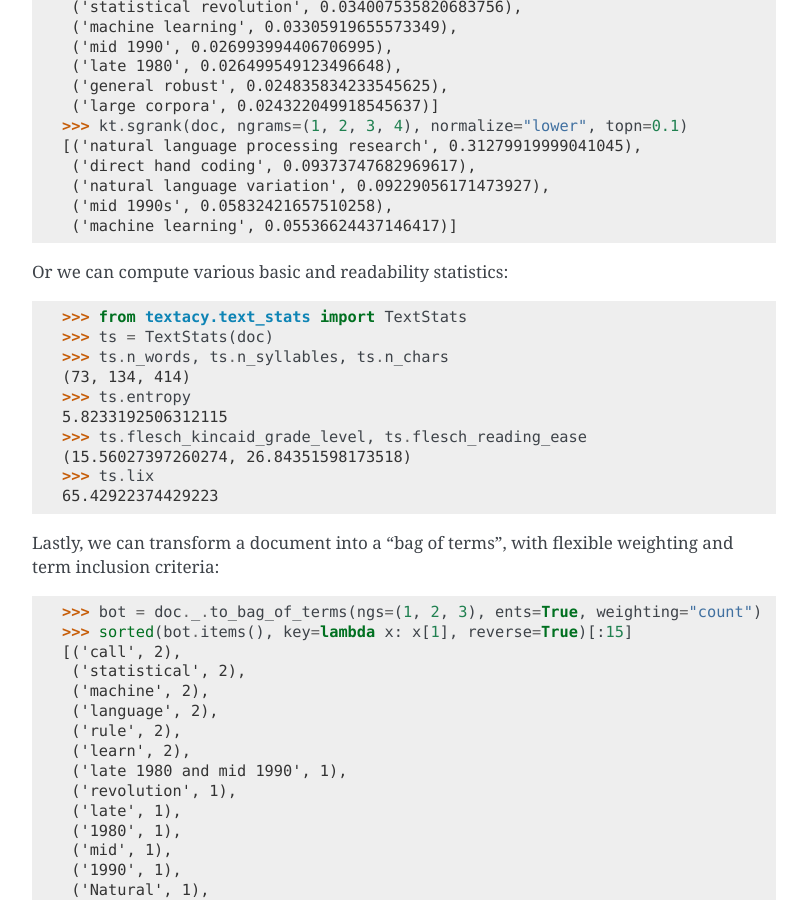
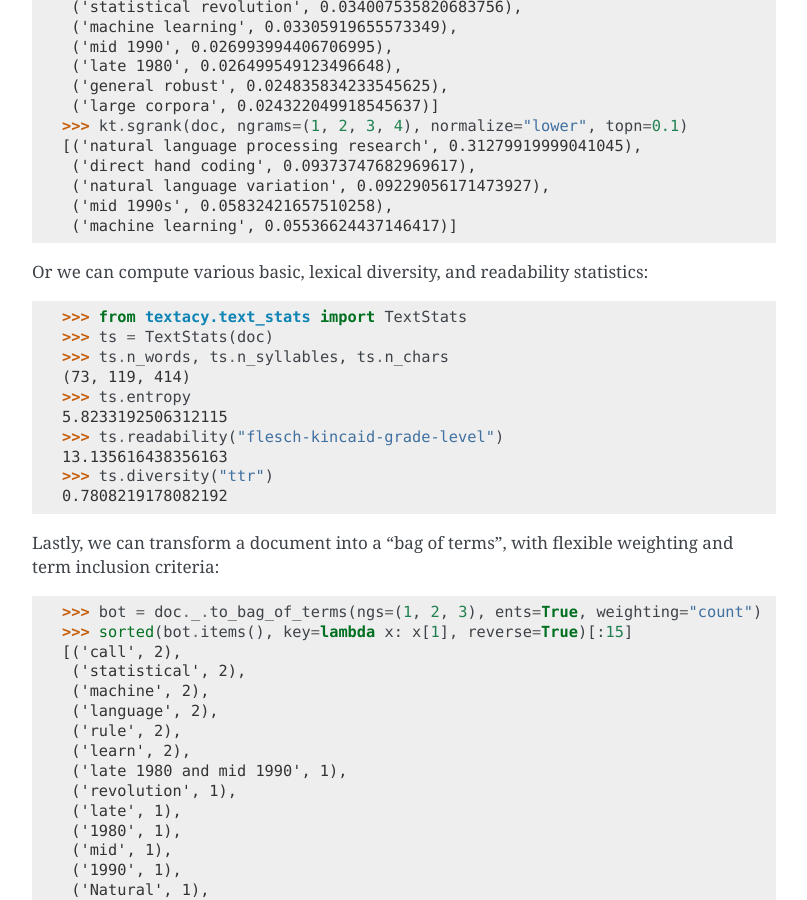
Before and after one commit to chartbeat-labs/textacy, a Sphinx documentation site: the page built from docs/source/quickstart.md, in a window 1280 px wide and 900 px high, scrolled down 2912 px. Shown: the whole window, without its empty margins (346-1153 px from the left). Built offline with Sphinx 7.4.7, drawn with Linux system fonts in a browser that asks for light colours.

Commit message:
Fix quickstart and quickstart tests for textstats

````diff
--- a/docs/source/quickstart.md
+++ b/docs/source/quickstart.md
@@ -132,19 +132,19 @@ We can also identify key terms in a document by a number of algorithms:
  ('machine learning', 0.05536624437146417)]
 ```
 
-Or we can compute various basic and readability statistics:
+Or we can compute various basic, lexical diversity, and readability statistics:
 
 ```pycon
 >>> from textacy.text_stats import TextStats
 >>> ts = TextStats(doc)
 >>> ts.n_words, ts.n_syllables, ts.n_chars
-(73, 134, 414)
+(73, 119, 414)
 >>> ts.entropy
 5.8233192506312115
->>> ts.flesch_kincaid_grade_level, ts.flesch_reading_ease
-(15.56027397260274, 26.84351598173518)
->>> ts.lix
-65.42922374429223
+>>> ts.readability("flesch-kincaid-grade-level")
+13.135616438356163
+>>> ts.diversity("ttr")
+0.7808219178082192
 ```
 
 Lastly, we can transform a document into a "bag of terms", with flexible weighting and term inclusion criteria:
````
Also changed, not shown: 1 other file.
